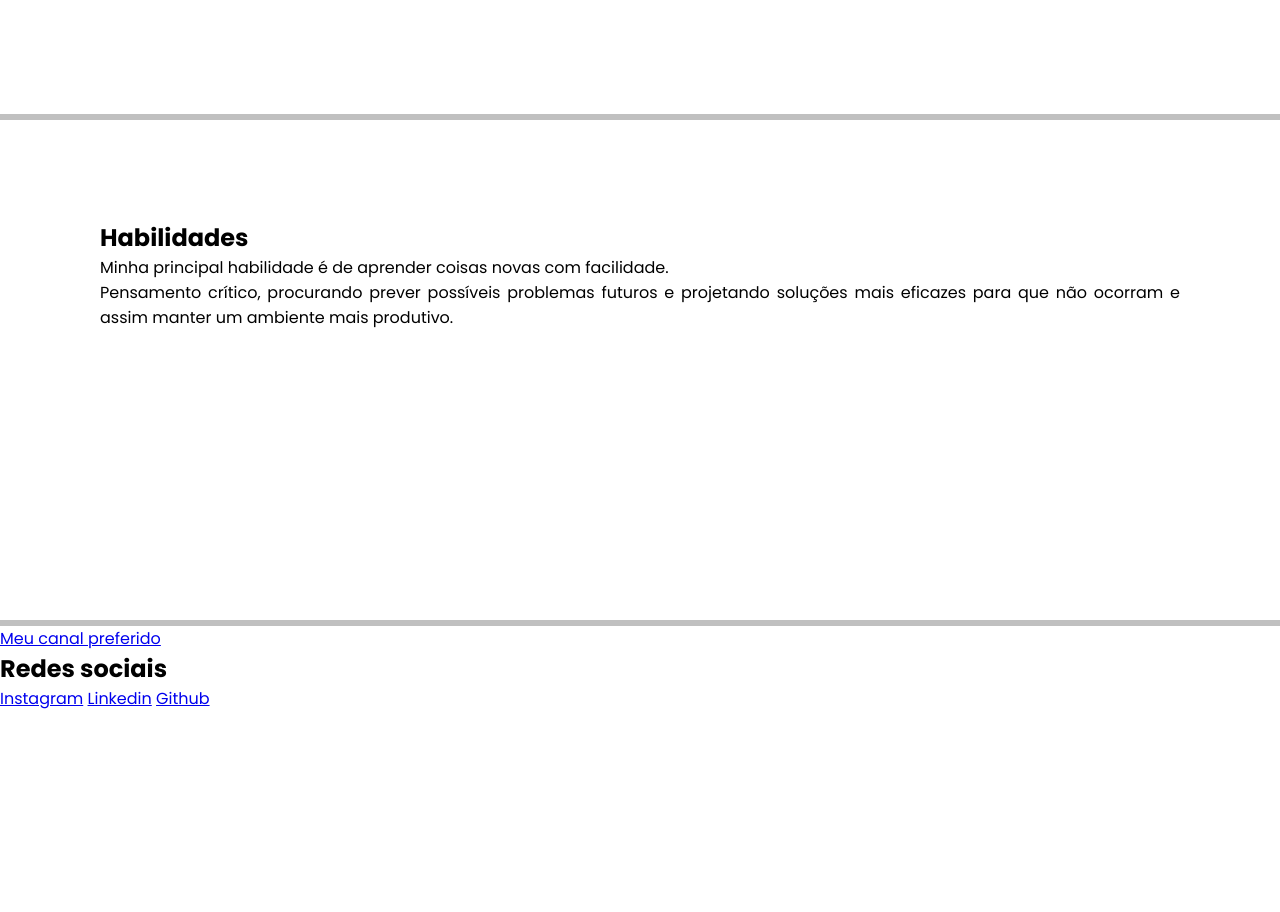
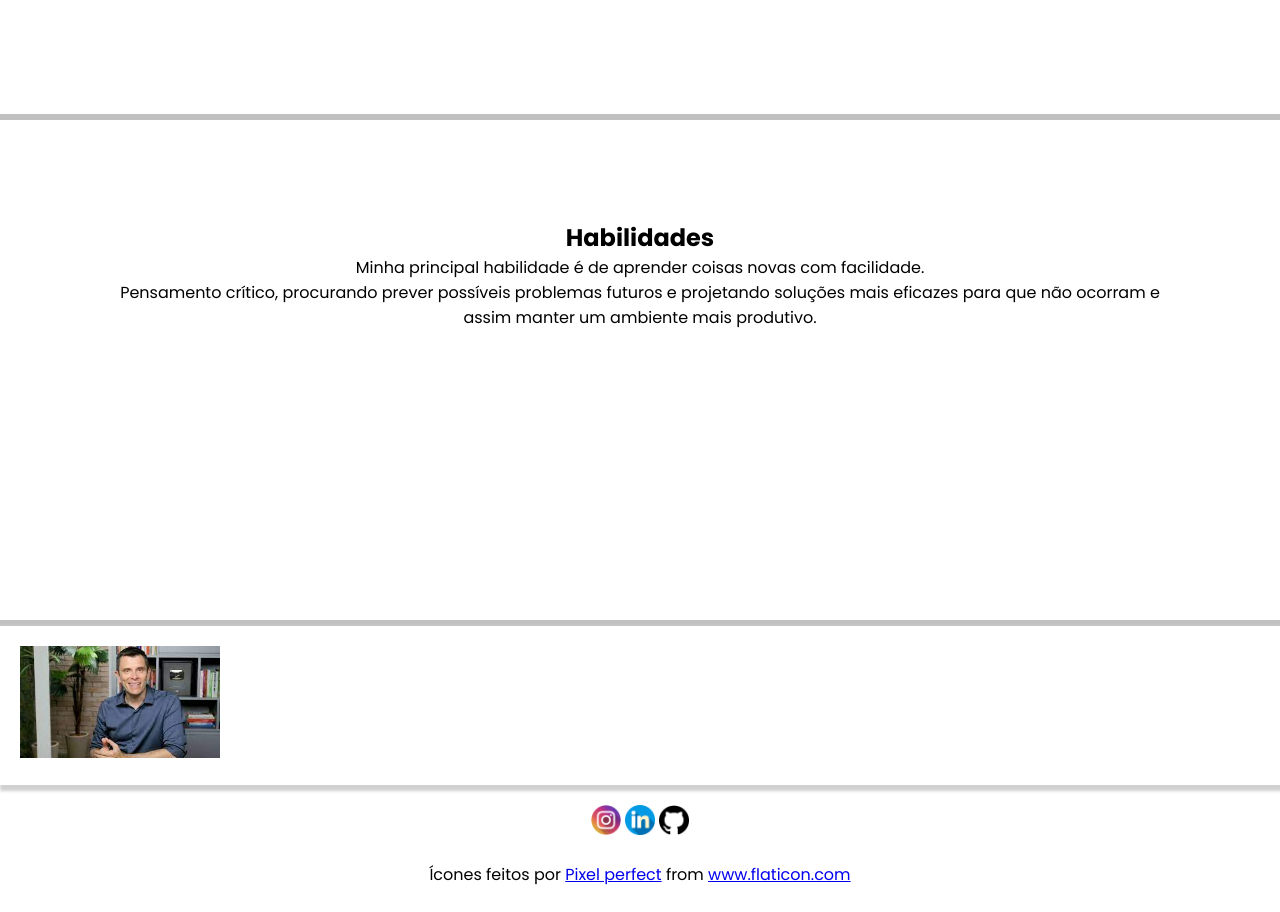
Before and after one commit to lindoelsonLopes/lindoelsonLopes.github.io, a plain HTML site: page index.html in a window 1280 px wide. Shown: the part 640-1552 px from the top of the page. Before the commit the page ends 1351 px from the top, so only its background shows below. Drawn offline with Linux system fonts and the light colour scheme.

Commit message:
Estilização do portifólio

```diff
--- a/index.html
+++ b/index.html
@@ -21,7 +21,7 @@
 
     <div class="containerSecundario">
         <p>
-            Olá me chamo Lindoelson sou de São Paulo - SP, tenho 41 anos, casado e tenho uma filha e um filho. Amo estar com a família, conhecer lugares novos, parques e praia. <br> Meu hobbys preferidos: Jogar futebol, cinema e aprender coisas novas.
+            Olá me chamo Lindoelson sou de São Paulo - SP, tenho 41 anos, casado e tenho dois filhos. Amo estar com a família, conhecer lugares novos, parques e praia. <br> Meu hobbys preferidos: Jogar futebol, cinema e aprender coisas novas.
         </p>
 
 
@@ -40,14 +40,26 @@
 
         <hr class="separador">
 
-    <a href="https://www.gustavocerbasi.com.br/blog/" target="_blank">Meu canal preferido</a>
+    <div class="link">
 
-    <h2>
-        Redes sociais
-    </h2>
+        <a href="https://www.gustavocerbasi.com.br/blog/" target="_blank"> <img src="/imagens/gustavoCerbasi.jpeg" width= "200px" alt=""></a>
 
-    <a href="https://www.instagram.com/elson_lopes07/" target="_blank">Instagram</a>
-    <a href="https://www.linkedin.com/in/joselindoelsonlopes/" target="_blank">Linkedin</a>
-    <a href="https://github.com/lindoelsonLopes" target="_blank">Github</a>
+    </div>
+
+    <div class="rodape">
+
+
+        <a href="https://www.instagram.com/elson_lopes07/" target="_blank"><img src="/imagens/instagram.png" width= "30px" alt="icone do Instagram"></a>
+        <a href="https://www.linkedin.com/in/joselindoelsonlopes/" target="_blank"><img src="/imagens/linkedin.png" width="30px" alt="icone do Linkedin"></a>
+        <a href="https://github.com/lindoelsonLopes" target="_blank"><img src="/imagens/github.png" width="30px" alt="icone do github"></a><br>
+
+    </div>
+
+        <div class="atribuicao">Ícones feitos por <a href="https://www.flaticon.com/br/autores/pixel-perfect" title="Pixel perfect">Pixel perfect</a> from <a href="https://www.flaticon.com/br/" title="Flaticon">www.flaticon.com</a></div><br>
+
+
+
+
+
 </body>
 </html>
--- a/style.css
+++ b/style.css
@@ -22,13 +22,13 @@ body {
 }
 
 .containerSecundario {
-    text-align: justify;
+    text-align: center;
     padding: 100px;
     height: 300px;
 }
 
 .containerTerciario {
-    text-align: justify;
+    text-align: center;
     padding: 100px;
     height: 300px;
 }
@@ -38,3 +38,17 @@ body {
     border: 3px solid #75F4F4;
     box-shadow: 0px 0px 3px 3px rgb(209, 208, 208);
 }
+
+.link {
+    padding: 20px;
+    box-shadow: 3px 3px 3px 3px rgb(209, 208, 208);
+}
+
+.rodape {
+    padding: 20px;
+    text-align: center;
+}
+
+.atribuicao {
+    text-align: center;
+}
```
Also changed, not shown: imagens/github.png (added), imagens/gustavoCerbasi.jpeg (added), imagens/instagram.png (added), imagens/linkedin.png (added).
